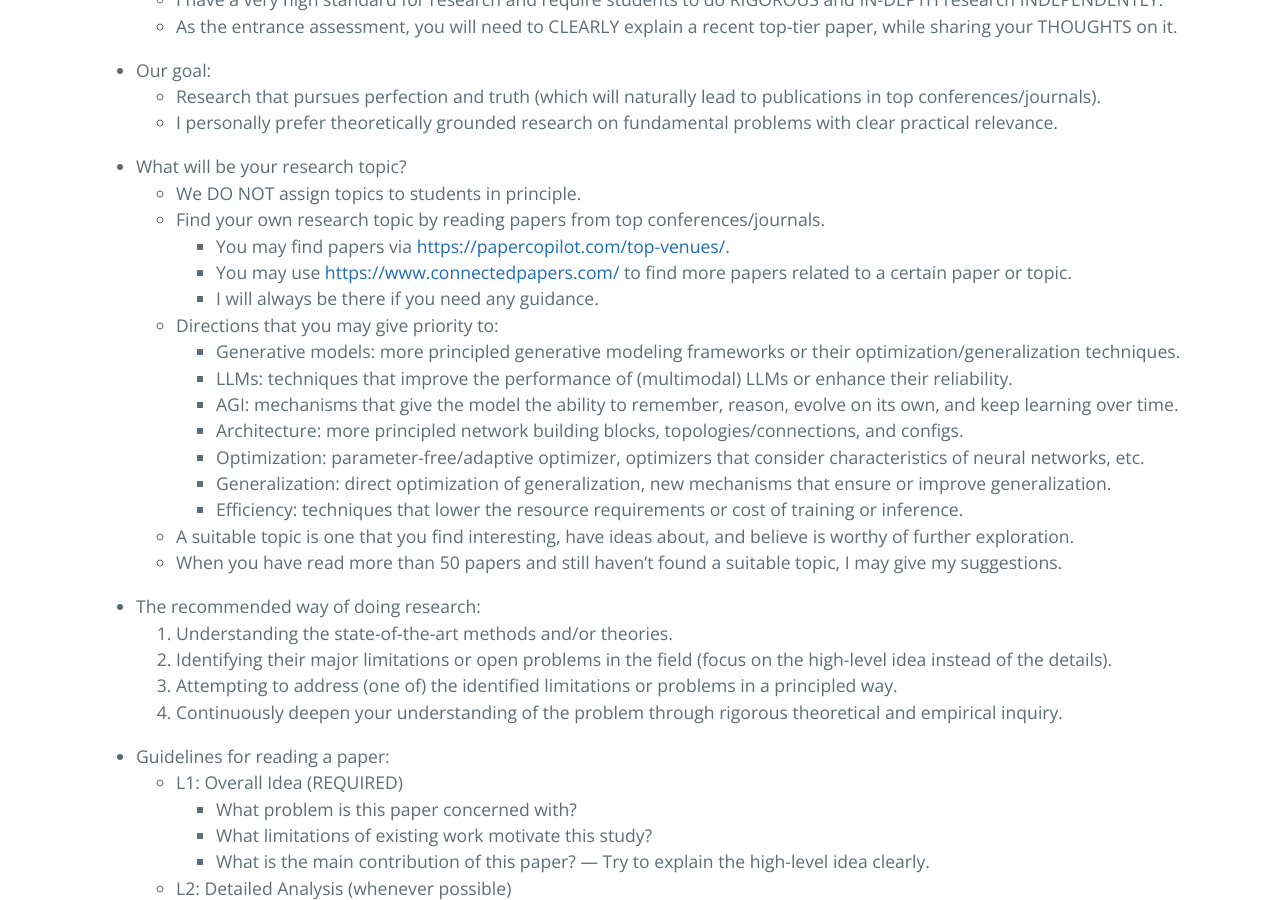
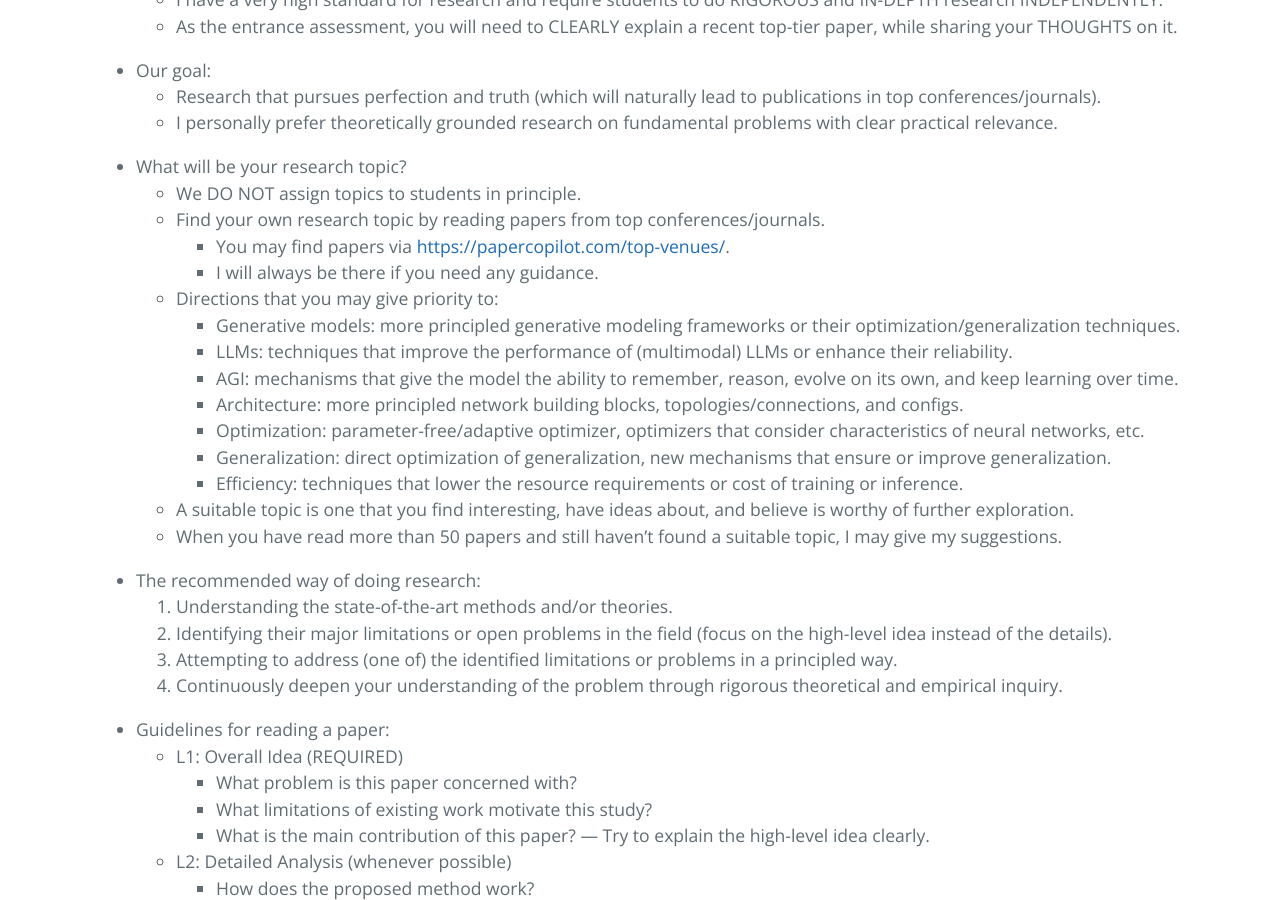
Before and after one commit to ZhimingZhou/zhimingzhou.github.io, a Jekyll site: the page built from _posts/2020-12-09-Prospective-Students.md, in a window 1280 px wide and 900 px high, scrolled down 565 px. Built offline with Jekyll 4.4.1, drawn with Linux system fonts in a browser that asks for light colours.

Commit message:
Update 2020-12-09-Prospective-Students.md

```diff
--- a/_posts/2020-12-09-Prospective-Students.md
+++ b/_posts/2020-12-09-Prospective-Students.md
@@ -25,7 +25,6 @@ I’m looking for TALENTED students with GENUINE enthusiasm for FUNDAMENTAL rese
 	- We DO NOT assign topics to students in principle.
 	- Find your own research topic by reading papers from top conferences/journals.
 		- You may find papers via [https://papercopilot.com/top-venues/](https://papercopilot.com/top-venues/).
-		- You may use [https://www.connectedpapers.com/](https://www.connectedpapers.com/) to find more papers related to a certain paper or topic.
 		- I will always be there if you need any guidance.
 	- Directions that you may give priority to:
 		- Generative models: more principled generative modeling frameworks or their optimization/generalization techniques.
```
